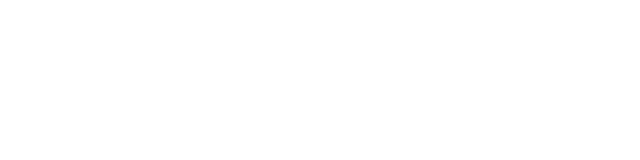
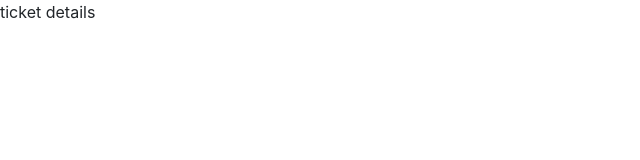
Before and after one commit to DeveloperCaleb/Ticketeer, a React (Create React App) app in the folder front_end/: page /ticket/1 in a window 1280 px wide. Before the commit this address had no page. Shown: the top 160 px of the page, without its empty margins (0-640 px from the left). Built offline with nearby package versions, Linux system fonts and the light colour scheme.

Commit message:
Created route to go to ticket details.

```diff
--- a/front_end/src/App.js
+++ b/front_end/src/App.js
@@ -5,6 +5,7 @@ import "./App.css";
 import Home from "./Dashboard/Home";
 import Login from "./Login/Login";
 import Register from "./Login/Register";
+import TicketDetails from "./Dashboard/Tickets/TicketDetails";
 
 function App() {
   return (
@@ -13,6 +14,7 @@ function App() {
       <Route path="/login" element={<Login />} />
       <Route path="/home" element={<Home />} />
       <Route path="/register" element={<Register />} />
+      <Route path="/ticket/:ticketId" element={<TicketDetails />} />
     </Routes>
   );
 }
--- /dev/null
+++ b/front_end/src/Dashboard/Tickets/TicketDetails.js
@@ -0,0 +1,7 @@
+import React from "react";
+
+function TicketDetails(props) {
+  return <div>ticket details</div>;
+}
+
+export default TicketDetails;
```
